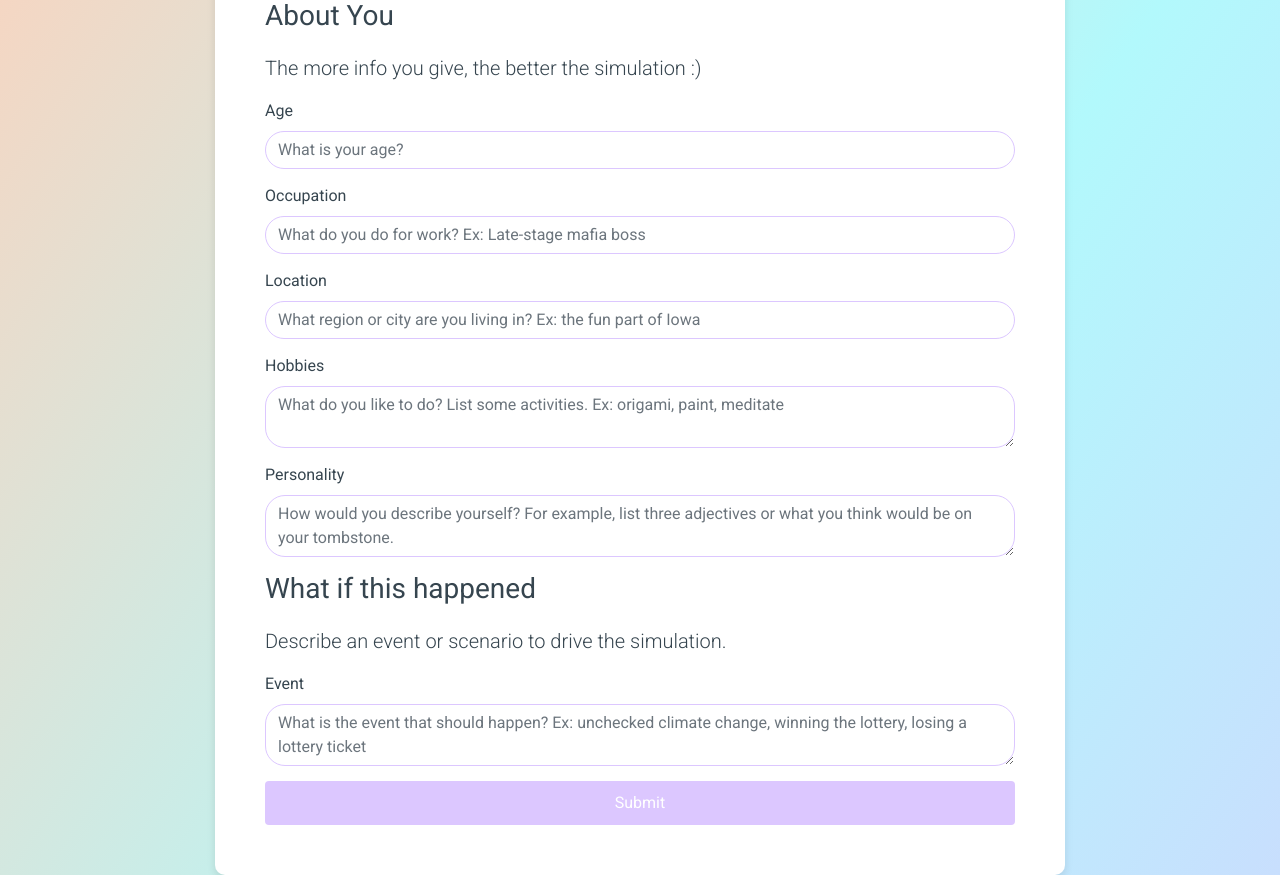
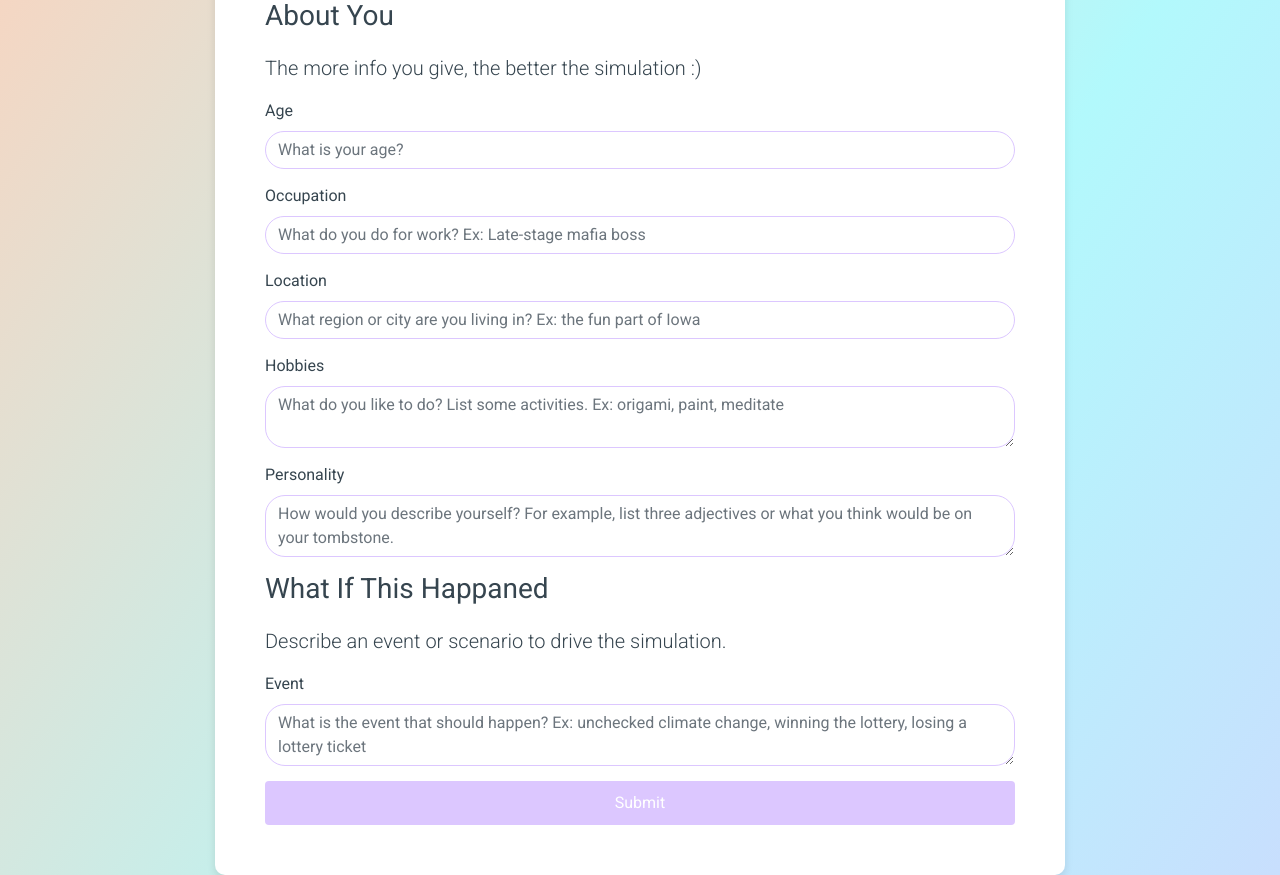
Before and after one commit to josh-ashkinaze/autocomplete, a Flask app: page /user_settings in a window 1280 px wide. Shown: the part 215-1090 px from the top of the page. Run offline with Flask 3, Linux system fonts and the light colour scheme; some libraries are stand-ins or nearby versions.

Commit message:
change copy

```diff
--- a/templates/user_settings.html
+++ b/templates/user_settings.html
@@ -118,7 +118,7 @@
             </div>
         {% endfor %}
 
-        <h3>What if this happened</h3>
+        <h3>What If This Happaned</h3>
         <p class="lead">Describe an event or scenario to drive the simulation.</p>
 
         {% for field in event_form if field.name != 'csrf_token' %}
```
